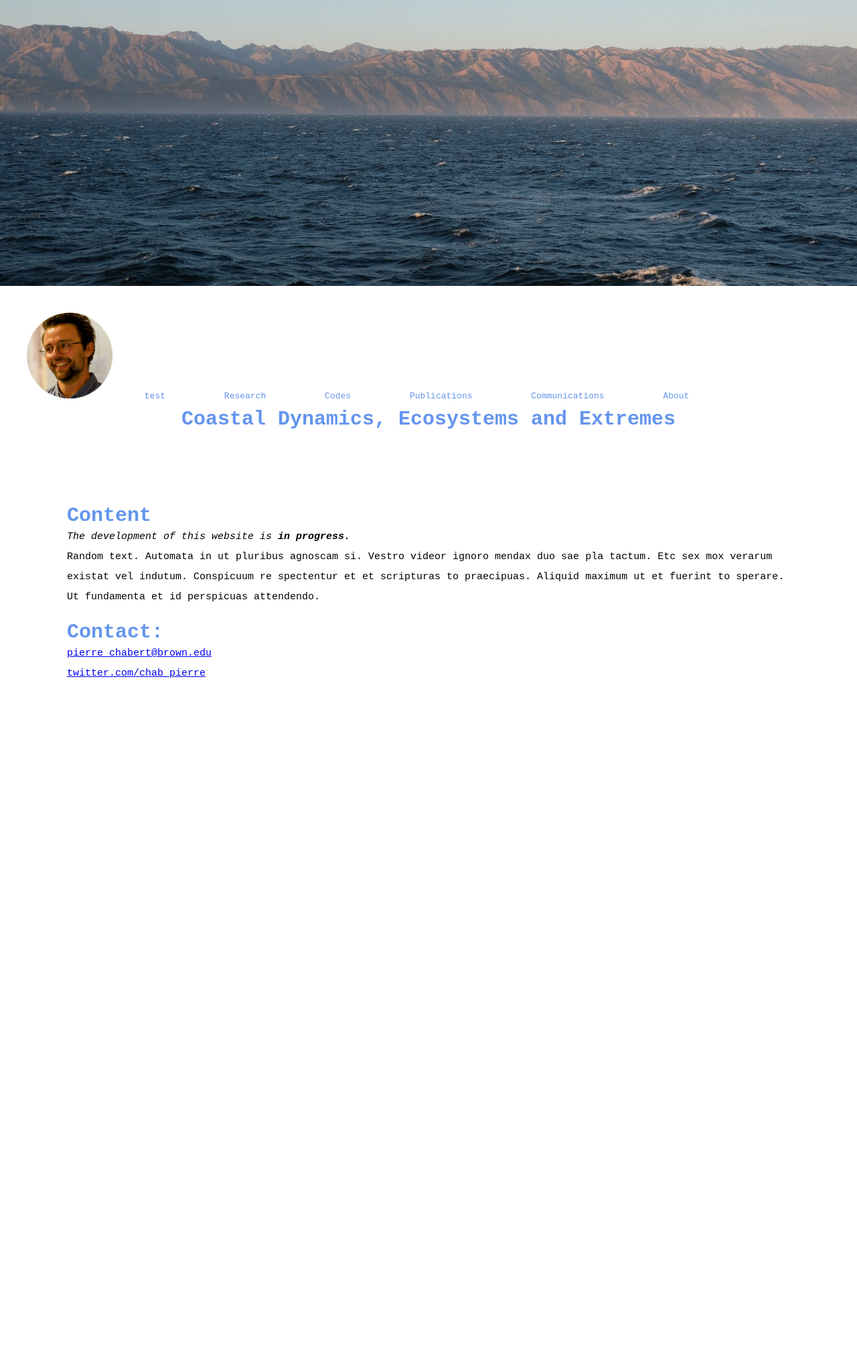
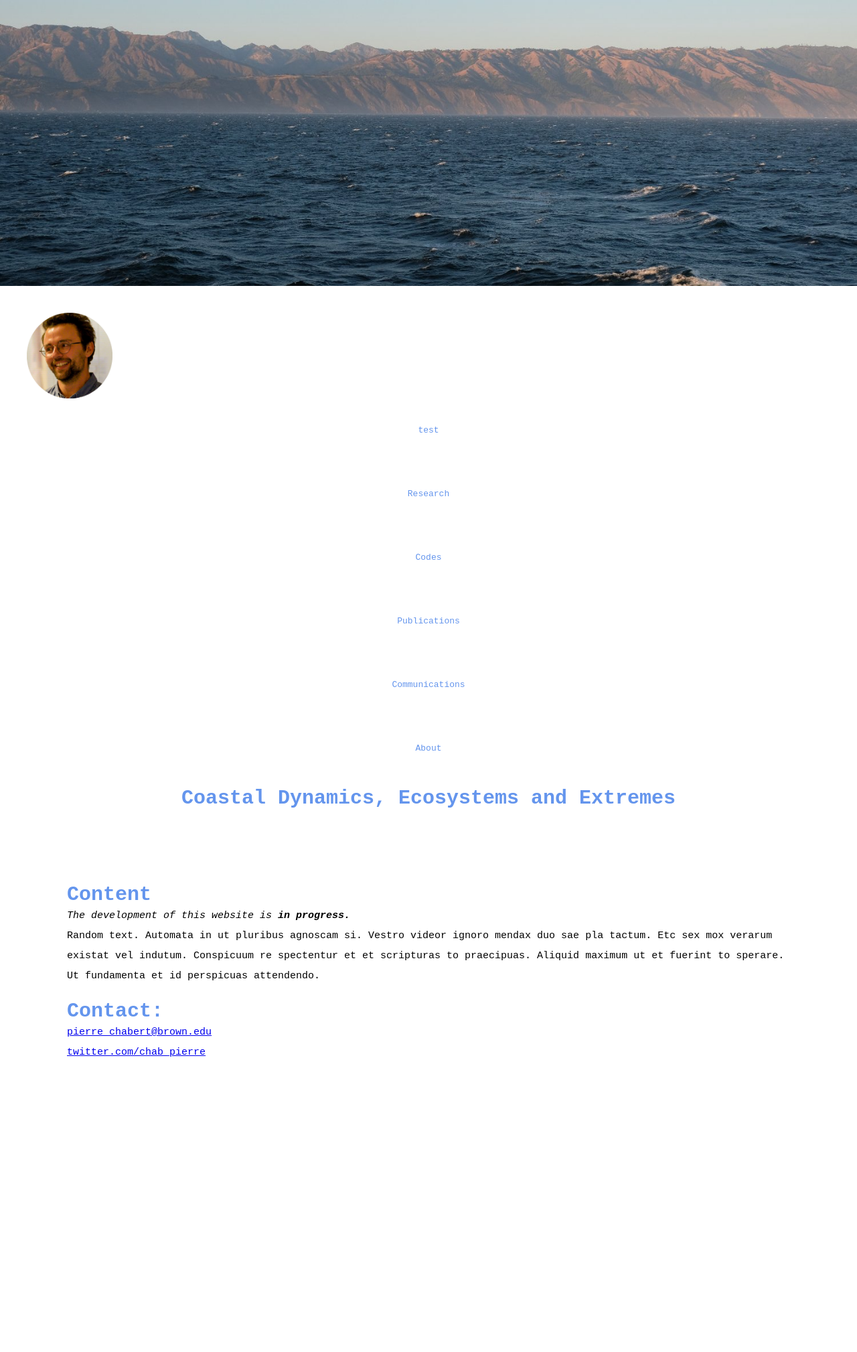
Before and after one commit to pierrechabert/pierrechabert.github.io, a Jekyll site: the page index.html, which Jekyll copies as it is, in a window 1280 px wide. Shown: the whole page at 67% size. Built offline with Jekyll 4.4.1, drawn with Linux system fonts in a browser that asks for light colours; before the commit the page ends 1453 px from its top, so only the background shows below that.

Commit message:
Update index.html

```diff
--- a/index.html
+++ b/index.html
@@ -19,7 +19,7 @@
             max-height: 100vh;
             margin: auto;
         }
-         .href-style-fit {color:cornflowerblue; margin:40px; text-align:center; text-decoration:none;
+         .href-style-fit {color:cornflowerblue; margin:40px; text-align:center; text-decoration:none; float:left;
     }
      * {
  font-size: 100%;
@@ -38,7 +38,7 @@
 
 
 <!-- <img src="Image-pchabert.png"  width="10%" id="one"> -->
-     <div>
+
 
     <img src="Image-pchabert.png"  width="10%" style="margin-left:40px; margin-top:40px">
 
@@ -49,7 +49,7 @@
        <a href="https://pierrechabert.github.io/Publications" class="href-style-fit">Publications</a>
        <a href="https://pierrechabert.github.io/Communications" class="href-style-fit">Communications</a>
        <a href="https://pierrechabert.github.io/About" class="href-style-fit">About</a>
-</div>
+
      <!-- About contains CV; Communications contains presentations etc... logo -->
 
     <h1 style="font-size:30px; color:cornflowerblue; margin:10px; text-align:center"> Coastal Dynamics, Ecosystems and Extremes
```
